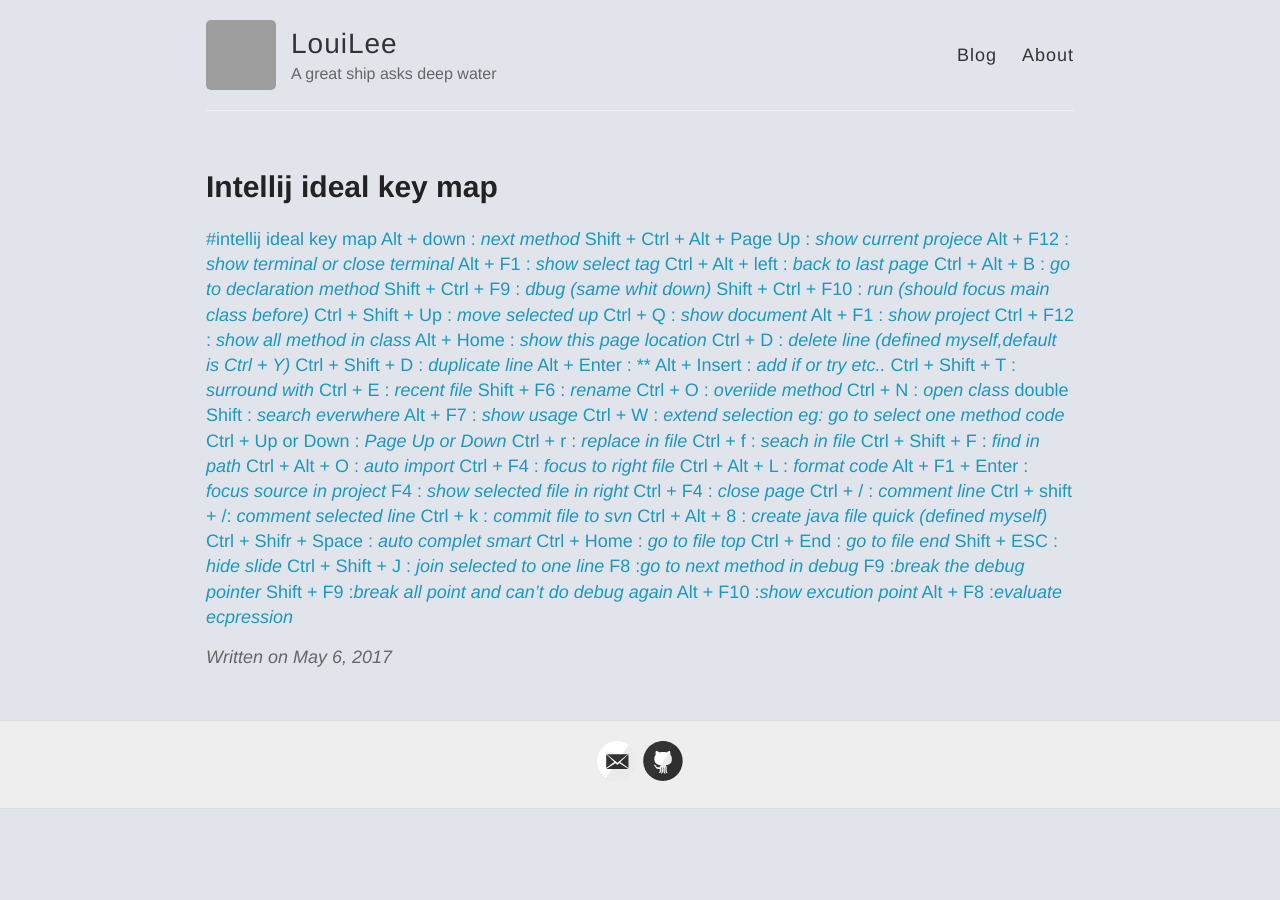
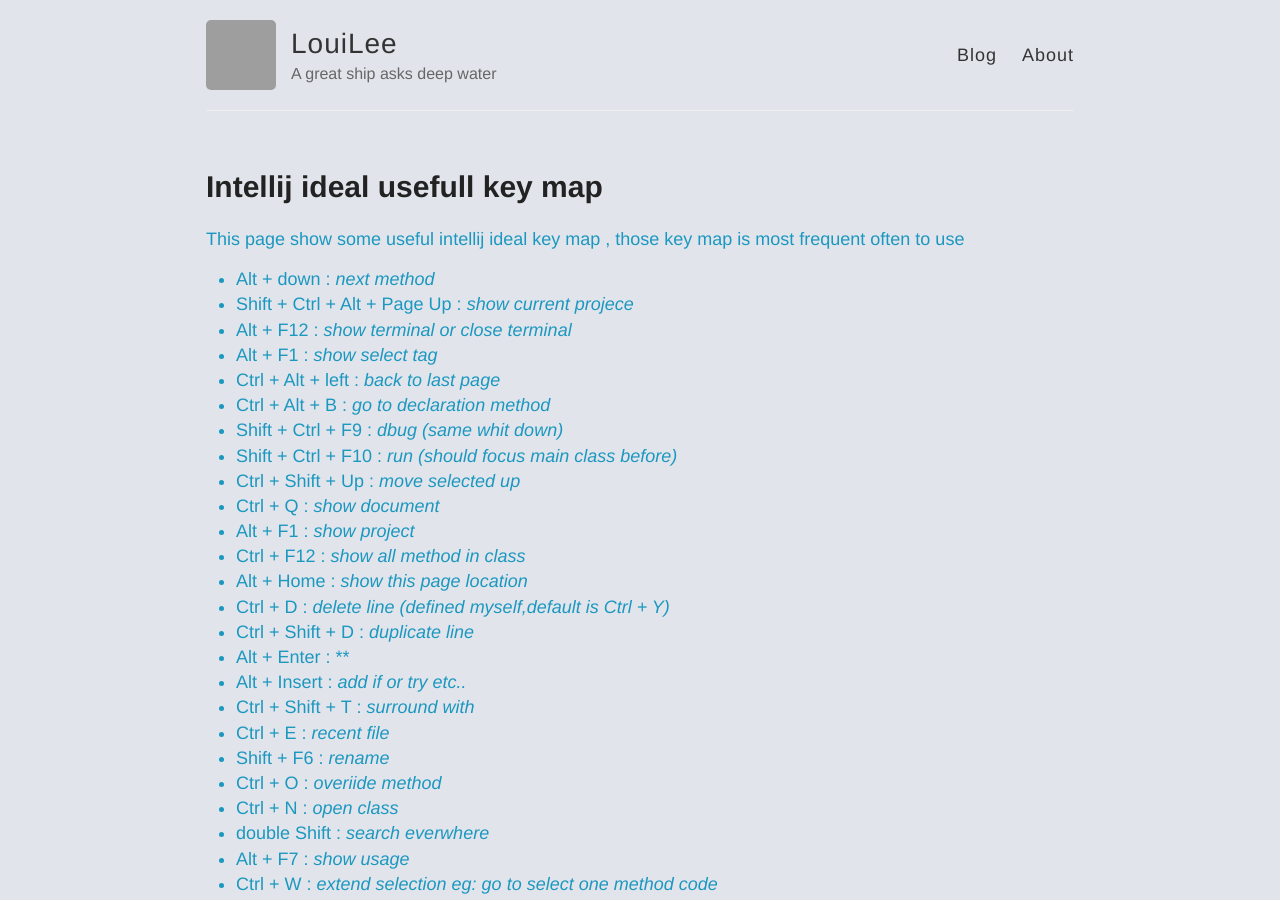
Before and after one commit to 7568/7568.github.io, a Jekyll site: the page built from _posts/2017-05/2017-05-06-intellij ideal key map.md, in a window 1280 px wide and 900 px high. Built offline with Jekyll 4.4.1, drawn with Linux system fonts in a browser that asks for light colours; our own code applies the rules of GitHub Pages for plain Markdown files; grey boxes are pictures that could not be loaded.

```diff
--- a/_posts/2017-05/2017-05-06-intellij ideal key map.md
+++ b/_posts/2017-05/2017-05-06-intellij ideal key map.md
@@ -1,50 +1,55 @@
-#intellij ideal key map
-Alt + down : *next method*
-Shift + Ctrl + Alt + Page Up : *show current projece*
-Alt + F12 : *show terminal or close terminal*
-Alt + F1 : *show select tag*
-Ctrl + Alt + left : *back to last page*
-Ctrl + Alt + B : *go to declaration method*
-Shift + Ctrl + F9 : *dbug (same whit down)*
-Shift + Ctrl + F10 : *run (should focus main class before)*
-Ctrl + Shift + Up : *move selected up*
-Ctrl + Q : *show document*
-Alt + F1 : *show project*
-Ctrl + F12 : *show all method in class*
-Alt + Home : *show this page location*
-Ctrl + D : *delete line (defined myself,default is Ctrl + Y)*
-Ctrl + Shift + D : *duplicate line*
-Alt + Enter : **
-Alt + Insert : *add if or try etc..*
-Ctrl + Shift + T : *surround with*
-Ctrl + E : *recent file*
-Shift + F6 : *rename*
-Ctrl + O : *overiide method*
-Ctrl + N : *open class*
-double Shift : *search everwhere*
-Alt + F7 : *show usage*
-Ctrl + W : *extend selection eg: go to select one method code*
-Ctrl + Up or Down : *Page Up or Down*
-Ctrl + r : *replace in file*
-Ctrl + f : *seach in file*
-Ctrl + Shift + F : *find in path*
-Ctrl + Alt + O : *auto import*
-Ctrl + F4 : *focus to right file*
-Ctrl + Alt + L : *format code*
-Alt + F1 + Enter : *focus source in project*
-F4 : *show selected file in right*
-Ctrl + F4 : *close page*
-Ctrl + / : *comment line*
-Ctrl + shift + /: *comment selected line*
-Ctrl + k : *commit file to svn*
-Ctrl + Alt + 8 : *create java file quick (defined myself)*
-Ctrl + Shifr + Space : *auto complet smart*
-Ctrl + Home : *go to file top*
-Ctrl + End : *go to file end*
-Shift + ESC : *hide slide*
-Ctrl + Shift + J : *join selected to one line*
-F8 :*go to next method in debug*
-F9 :*break the debug pointer*
-Shift + F9 :*break all point  and can't do debug again*
-Alt + F10 :*show excution point*
-Alt + F8 :*evaluate ecpression*
+---
+layout: post
+title: Intellij ideal usefull key map
+---
+This page show some useful intellij ideal key map , those key map is most frequent often to use
+
+- Alt + down : *next method*
+- Shift + Ctrl + Alt + Page Up : *show current projece*
+- Alt + F12 : *show terminal or close terminal*
+- Alt + F1 : *show select tag*
+- Ctrl + Alt + left : *back to last page*
+- Ctrl + Alt + B : *go to declaration method*
+- Shift + Ctrl + F9 : *dbug (same whit down)*
+- Shift + Ctrl + F10 : *run (should focus main class before)*
+- Ctrl + Shift + Up : *move selected up*
+- Ctrl + Q : *show document*
+- Alt + F1 : *show project*
+- Ctrl + F12 : *show all method in class*
+- Alt + Home : *show this page location*
+- Ctrl + D : *delete line (defined myself,default is Ctrl + Y)*
+- Ctrl + Shift + D : *duplicate line*
+- Alt + Enter : **
+- Alt + Insert : *add if or try etc..*
+- Ctrl + Shift + T : *surround with*
+- Ctrl + E : *recent file*
+- Shift + F6 : *rename*
+- Ctrl + O : *overiide method*
+- Ctrl + N : *open class*
+- double Shift : *search everwhere*
+- Alt + F7 : *show usage*
+- Ctrl + W : *extend selection eg: go to select one method code*
+- Ctrl + Up or Down : *Page Up or Down*
+- Ctrl + r : *replace in file*
+- Ctrl + f : *seach in file*
+- Ctrl + Shift + F : *find in path*
+- Ctrl + Alt + O : *auto import*
+- Ctrl + F4 : *focus to right file*
+- Ctrl + Alt + L : *format code*
+- Alt + F1 + Enter : *focus source in project*
+- F4 : *show selected file in right*
+- Ctrl + F4 : *close page*
+- Ctrl + / : *comment line*
+- Ctrl + shift + /: *comment selected line*
+- Ctrl + k : *commit file to svn*
+- Ctrl + Alt + 8 : *create java file quick (defined myself)*
+- Ctrl + Shifr + Space : *auto complet smart*
+- Ctrl + Home : *go to file top*
+- Ctrl + End : *go to file end*
+- Shift + ESC : *hide slide*
+- Ctrl + Shift + J : *join selected to one line*
+- F8 :*go to next method in debug*
+- F9 :*break the debug pointer*
+- Shift + F9 :*break all point  and can't do debug again*
+- Alt + F10 :*show excution point*
+- Alt + F8 :*evaluate ecpression*
```
Also changed, not shown: _posts/2017-05/2017-05-06-install jekelly in windows.md (+1 -1 lines), _posts/2017-05/2017-05-08-installJenkins.md (+16 -2 lines), about.md (+3 -3 lines), images/013.png (added), images/014.png (added), images/015.png (added).
